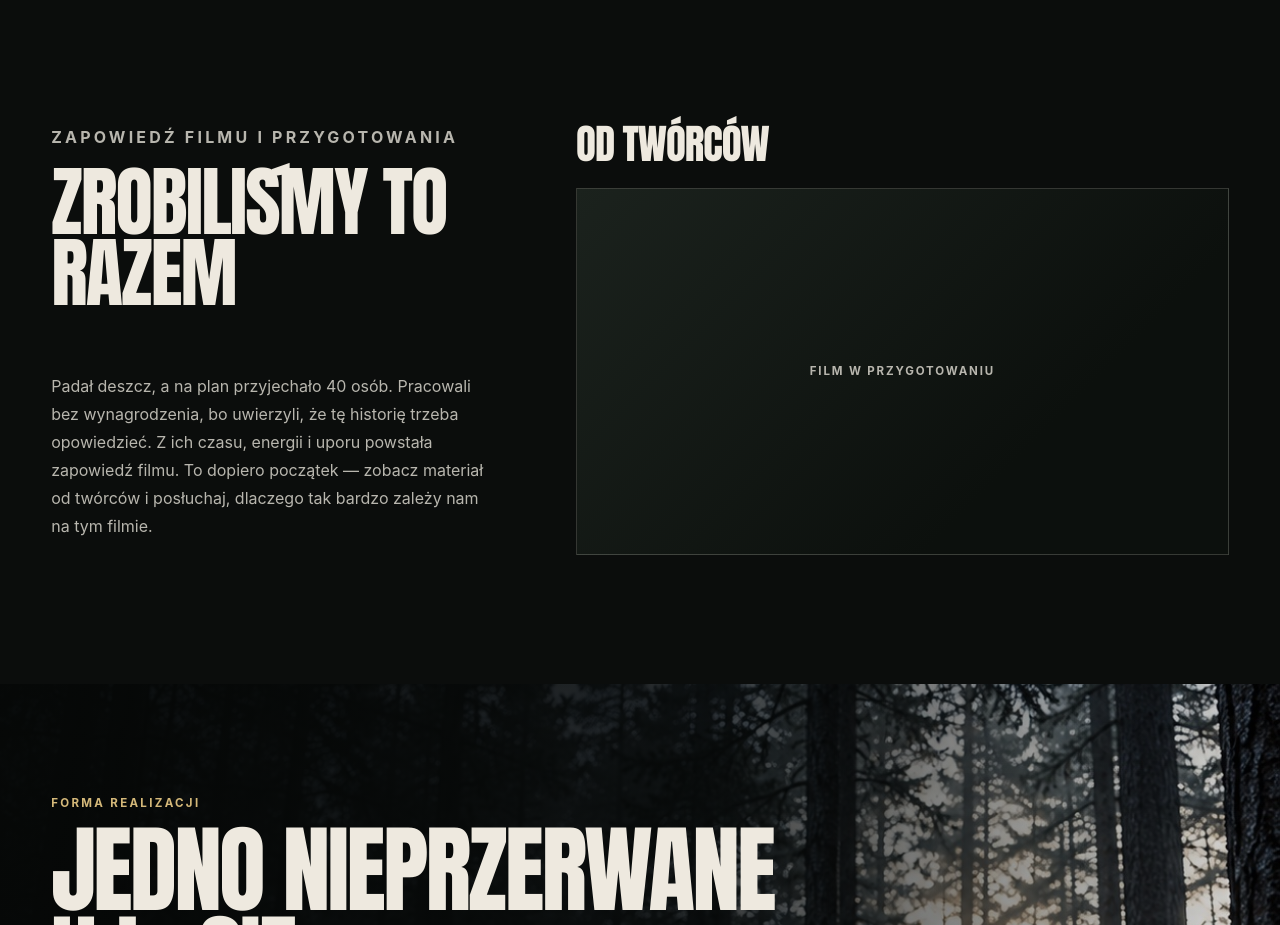
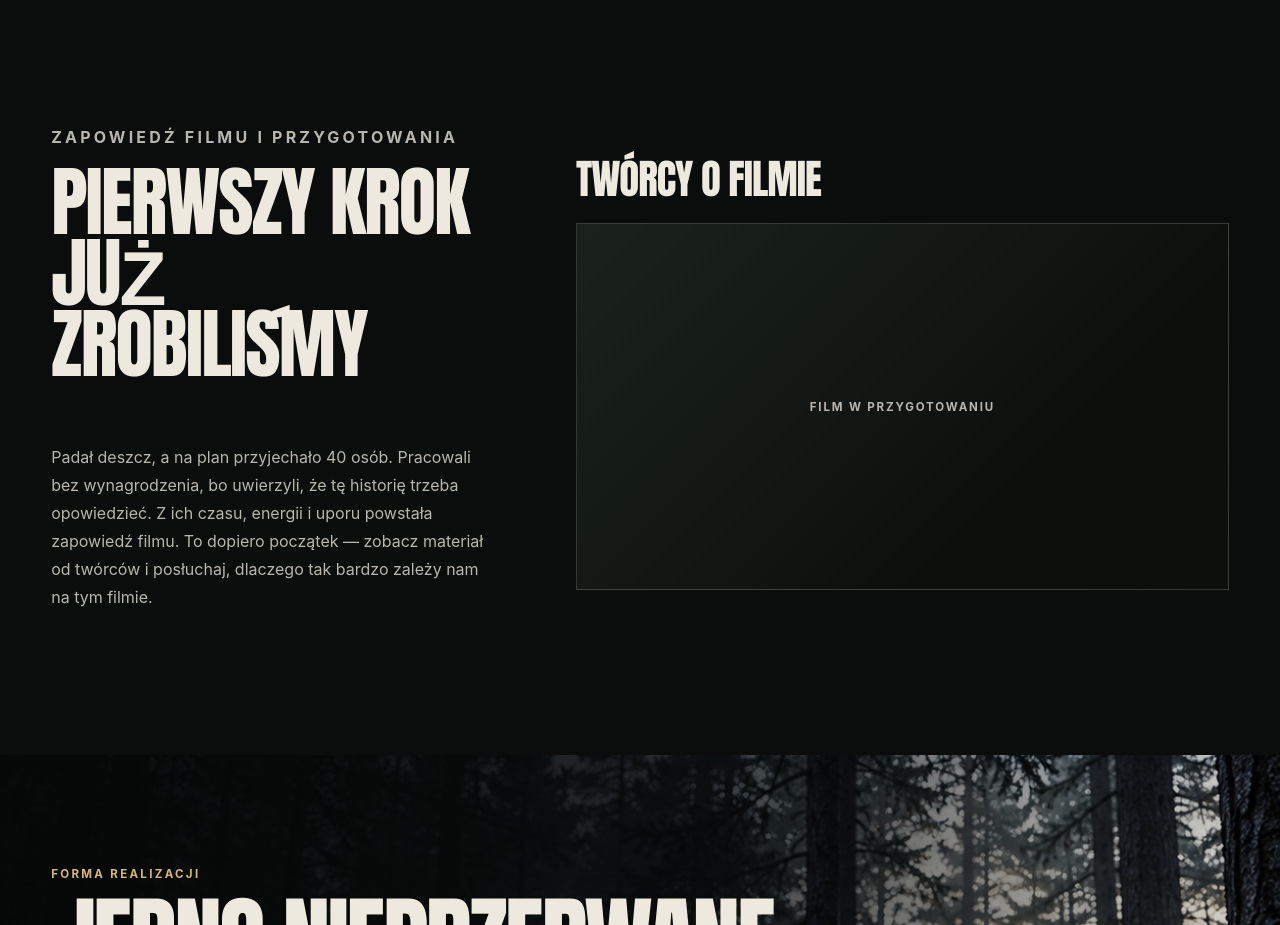
Before and after one commit to lubiczlf-hue/las44-film, a React (Vite) app: page / in a window 1280 px wide. Shown: the part 4440-5365 px from the top of the page. Built offline with nearby package versions, Linux system fonts and the light colour scheme.

Commit message:
Update Site source

```diff
--- a/src/components/Hero.tsx
+++ b/src/components/Hero.tsx
@@ -36,7 +36,7 @@ export function Hero({ content, logo, patrons, supportHref }: HeroProps) {
             <span className="play-mark" aria-hidden="true" />
             Zobacz zapowiedź filmu
           </a>
-          <a className="button button--outline" href="#making-of">
+          <a className="button button--outline" href="#o-filmie">
             <span className="play-mark" aria-hidden="true" />
             Twórcy o filmie
           </a>
--- a/src/content/siteConfig.ts
+++ b/src/content/siteConfig.ts
@@ -139,9 +139,9 @@ export const siteConfig: SiteConfig = {
     closing: 'To projekt absolutnie wyjątkowy na polskim rynku – pierwszy fabularny film wojenny zrealizowany w całości w formule jednego ujęcia. Innowacyjny, surowy i prawdziwy.',
   },
   production: {
-    heading: 'Zrobiliśmy to razem',
+    heading: 'Pierwszy krok już zrobiliśmy',
     makingOf: {
-      title: 'Od twórców',
+      title: 'Twórcy o filmie',
       provider: 'none',
       source: '',
     },
```
Also changed, not shown: 2 other files (tests, documents, lock files or other folders).
